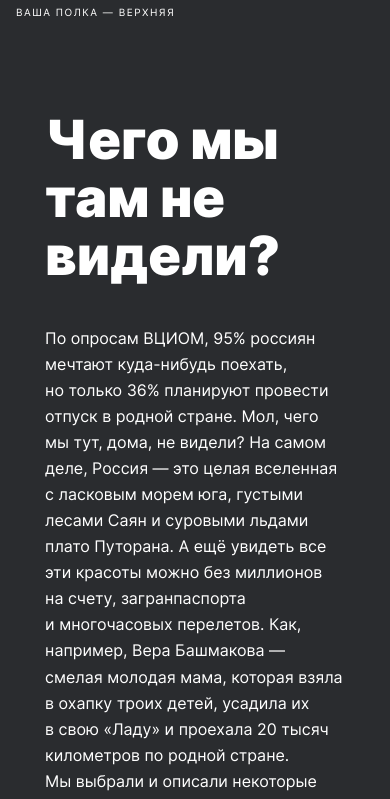
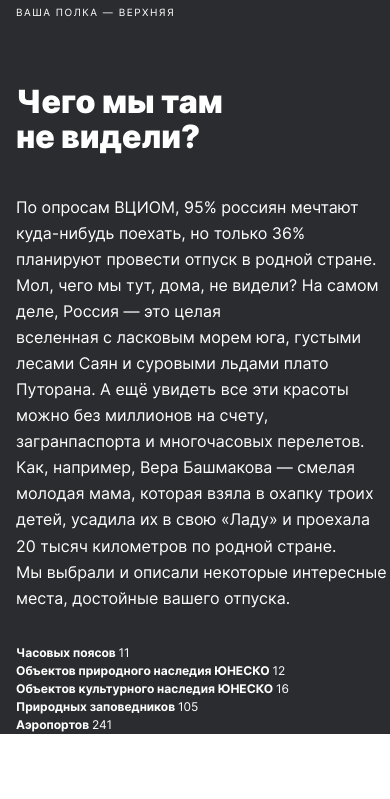
Before and after one commit to sharikadze-d/russian-travel, a plain HTML site: page index.html in a window 390 px wide. Shown: the part 536-1335 px from the top of the page. After the commit the page ends 1282 px from the top, so only its background shows below. Drawn offline with Linux system fonts and the light colour scheme.

Commit message:
intro markup + styles

```diff
--- a/blocks/intro/__list/intro__list.css
+++ b/blocks/intro/__list/intro__list.css
@@ -8,3 +8,10 @@
   color: white;
   list-style: none;
 }
+
+@media screen and (max-width: 425px) {
+  .intro__list {
+    font-size: 12px;
+    line-height: 18px;
+  }
+}
--- a/blocks/intro/__text/intro__text.css
+++ b/blocks/intro/__text/intro__text.css
@@ -7,3 +7,16 @@
   line-height: 163%;
   color: white;
 }
+
+@media screen and (max-width: 768px) {
+  .intro__text {
+    max-width: 720px;
+  }
+}
+
+@media screen and (max-width: 425px) {
+  .intro__text {
+    font-size: 16px;
+    line-height: 163%;
+  }
+}
--- a/blocks/intro/__title/intro__title.css
+++ b/blocks/intro/__title/intro__title.css
@@ -6,3 +6,10 @@
   line-height: 58px;
   color: white;
 }
+
+@media screen and (max-width: 425px) {
+  .intro__title {
+    font-size: 32px;
+    line-height: 35px;
+  }
+}
--- a/blocks/intro/intro.css
+++ b/blocks/intro/intro.css
@@ -3,3 +3,24 @@
   box-sizing: border-box;
   padding-top: 92px;
 }
+
+@media screen and (max-width: 1024px) {
+  .intro {
+    width: 90.625%;
+  }
+}
+
+@media screen and (max-width: 768px) {
+  .intro {
+    width: 100%;
+    padding-top: 89px;
+    padding-left: 24px;
+  }
+}
+
+@media screen and (max-width: 425px) {
+  .intro {
+    padding-top: 65px;
+    padding-left: 16px;
+  }
+}
--- a/index.html
+++ b/index.html
@@ -28,8 +28,8 @@
       </section>
 
       <section class="intro page__container">
-        <h2 class="intro__title">Чего мы там не видели?</h2>
-        <p class="intro__text">По&nbsp;опросам ВЦИОМ, 95% россиян мечтают куда-нибудь поехать, но&nbsp;только&nbsp;36% планируют провести отпуск в&nbsp;родной стране. Мол, чего мы&nbsp;тут, дома, не&nbsp;видели?&nbsp;На самом деле, Россия&nbsp;&mdash; это целая вселенная с&nbsp;ласковым морем юга, густыми лесами Саян и&nbsp;суровыми льдами плато Путорана. А&nbsp;ещё увидеть все эти красоты можно без миллионов на&nbsp;счету, загранпаспорта и&nbsp;многочасовых перелетов. Как, например, Вера Башмакова&nbsp;&mdash; смелая молодая мама, которая взяла в&nbsp;охапку троих детей, усадила&nbsp;их в&nbsp;свою &laquo;Ладу&raquo; и&nbsp;проехала 20&nbsp;тысяч километров по&nbsp;родной стране. Мы&nbsp;выбрали&nbsp;и описали некоторые интересные места, достойные вашего отпуска.</p>
+        <h2 class="intro__title">Чего мы там не&nbsp;видели?</h2>
+        <p class="intro__text">По&nbsp;опросам ВЦИОМ, 95% россиян мечтают куда-нибудь поехать, но&nbsp;только&nbsp;36% планируют провести отпуск в&nbsp;родной стране. Мол, чего мы&nbsp;тут, дома, не&nbsp;видели?&nbsp;На самом деле, Россия&nbsp;&mdash; это целая вселенная&nbsp;с&nbsp;ласковым морем юга, густыми лесами Саян и&nbsp;суровыми льдами плато Путорана. А&nbsp;ещё увидеть все эти красоты можно&nbsp;без миллионов на&nbsp;счету, загранпаспорта и&nbsp;многочасовых перелетов. Как, например, Вера Башмакова&nbsp;&mdash; смелая молодая мама,&nbsp;которая взяла в&nbsp;охапку троих детей,&nbsp;усадила&nbsp;их в свою &laquo;Ладу&raquo; и&nbsp;проехала 20&nbsp;тысяч километров по&nbsp;родной стране. Мы&nbsp;выбрали&nbsp;и описали некоторые интересные места, достойные вашего отпуска.</p>
         <ul class="intro__list">
           <li>Часовых поясов <span class="intro__list-value">11</span></li>
           <li>Объектов природного наследия ЮНЕСКО <span class="intro__list-value">12</span></li>
```
